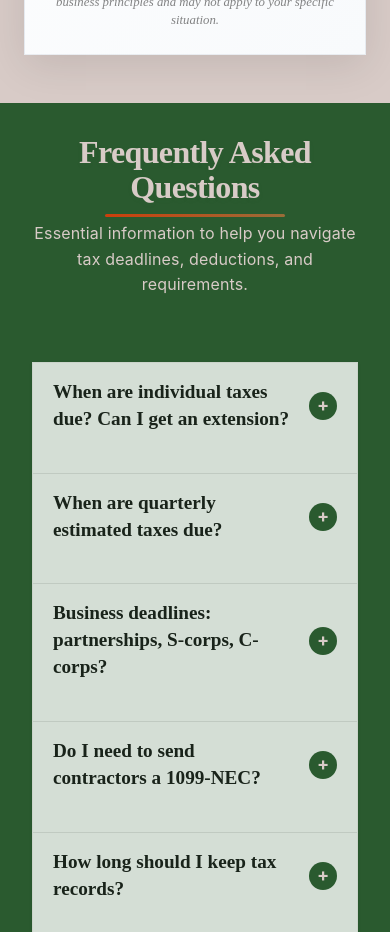
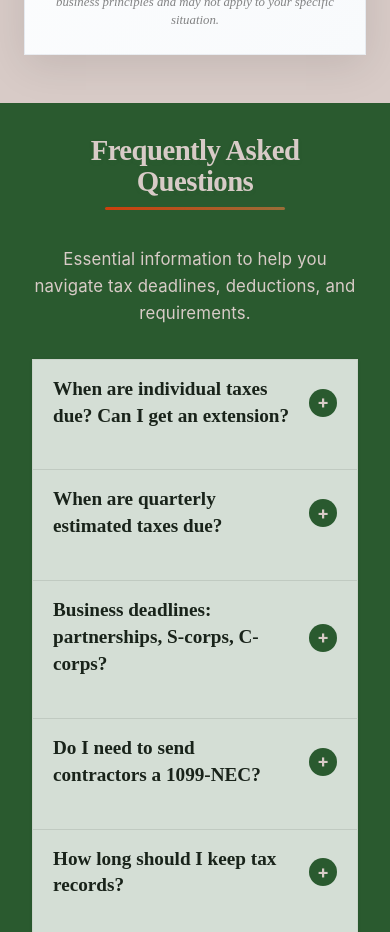
Before and after one commit to CartezDew/bdsfrontend, a React (Vite) app: page / in a window 390 px wide. Shown: the part 8080-9012 px from the top of the page. Built offline with nearby package versions, Linux system fonts and the light colour scheme.

Commit message:
upadated responsive design

```diff
--- a/src/styles/facts.css
+++ b/src/styles/facts.css
@@ -11,12 +11,12 @@
 
 .faq-header {
   text-align: center;
-  margin-bottom: 4rem;
+  margin-bottom: 3rem;
   position: relative;
 }
 
 .faq-header h2 {
-  font-size: 2.5rem;
+  font-size: clamp(1.8rem, 3.7vw, 2.5rem);
   line-height: 1.1;
   font-weight: 800;
   letter-spacing: -0.02em;
@@ -41,7 +41,7 @@
 
 .faq-header p {
   color: rgba(25, 35, 26, 0.9);
-  font-size: 1.2rem;
+  font-size: clamp(1.2rem, 1.7vw, 1.3rem);
   max-width: 700px;
   margin: 0 auto;
   line-height: 1.6;
@@ -49,6 +49,7 @@
   font-family: -apple-system, BlinkMacSystemFont, 'Segoe UI', 'Roboto', sans-serif;
   letter-spacing: 0.01em;
   color: var(--color-timberwolf);
+  padding-top: 1rem;
 }
 
 /* Container & rows */
@@ -131,7 +132,7 @@
 /* Question text styling */
 .fact-trigger span:not(.chev) {
   font-family: 'Playfair Display', serif;
-  font-size: 1.2rem;
+  font-size: clamp(1.2rem, 1.7vw, 1.3rem);
   font-weight: 600;
   color: var(--color-eerie-black);
   line-height: 1.4;
@@ -155,14 +156,13 @@
 
 .fact-panel > div {
   color: rgba(25, 35, 26, 0.8);
-  font-size: 1rem;
+  font-size: clamp(1rem, 1.7vw, 1.3rem);
   line-height: 1.5;
   font-family: -apple-system, BlinkMacSystemFont, 'Segoe UI', 'Roboto', sans-serif;
   padding-top: 0.125rem;
   padding-left: 1rem;
   padding-right: 1rem;
   padding-bottom: 1rem;
-  margin-bottom: 1rem;
 }
 
 /* Scroll Animations */
@@ -211,7 +211,7 @@
 
 
 /* Responsive Design for FAQ */
-@media (max-width: 768px) {
+/* @media (max-width: 768px) {
   .faq-section {
     padding: 3rem 1rem;
   }
@@ -225,20 +225,23 @@
     font-size: 1.1rem;
     max-width: 600px;
   }
-}
+} */
 
 @media (max-width: 480px) {
   .faq-section {
     padding: 2rem 1rem;
   }
 
-  .faq-header h2 {
-    font-size: 2rem;
-    margin-bottom: 1rem;
+  .faq-header {
+    margin-bottom: 2rem;
+  }
+
+  .fact-trigger span {
+    font-size: clamp(1.05rem, 2.7vw, 1.5rem);
   }
 
   .faq-header p {
-    font-size: 1rem;
+    font-size: clamp(1.05rem, 2.7vw, 1.5rem);
     max-width: 100%;
   }
 }
```
